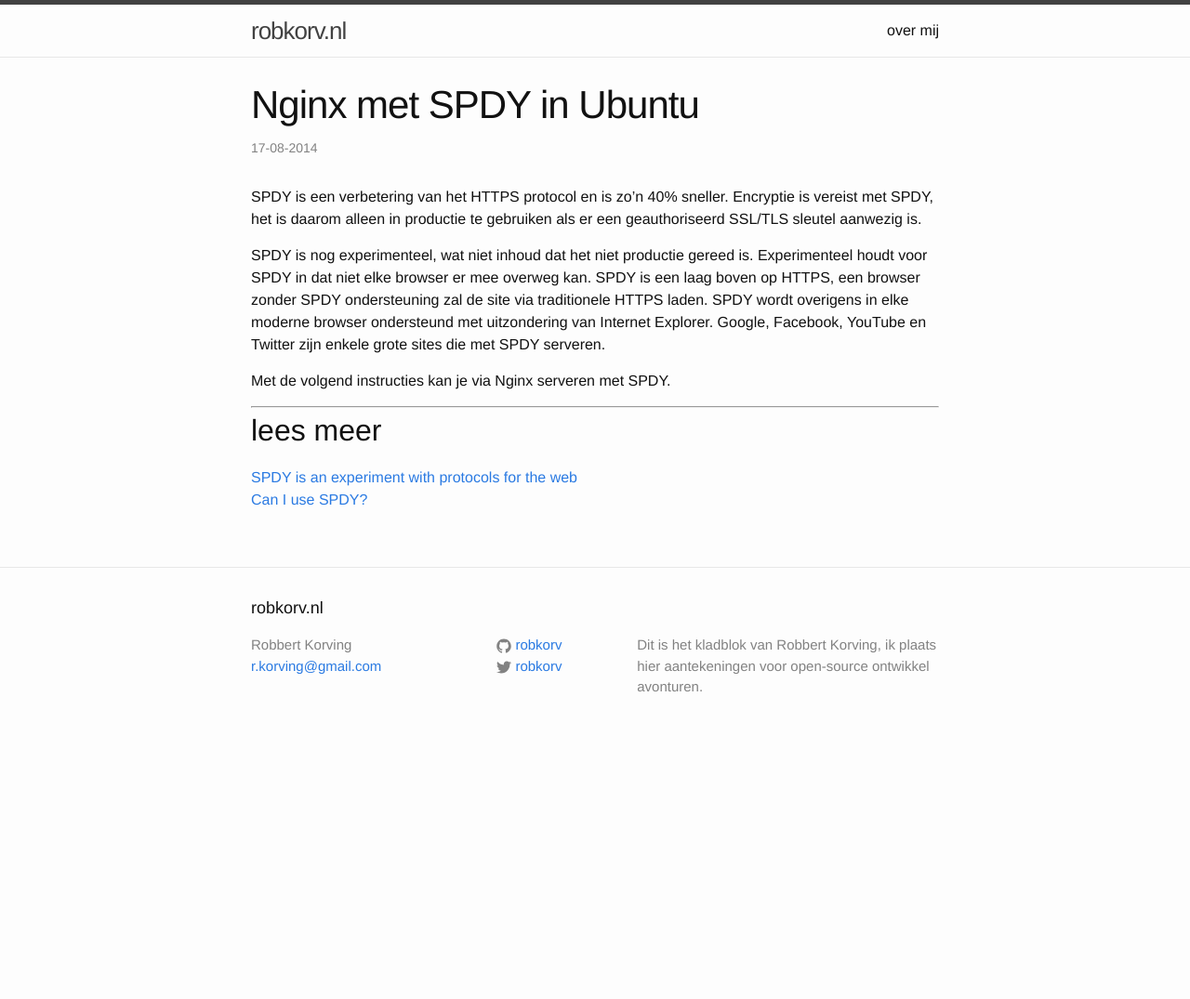
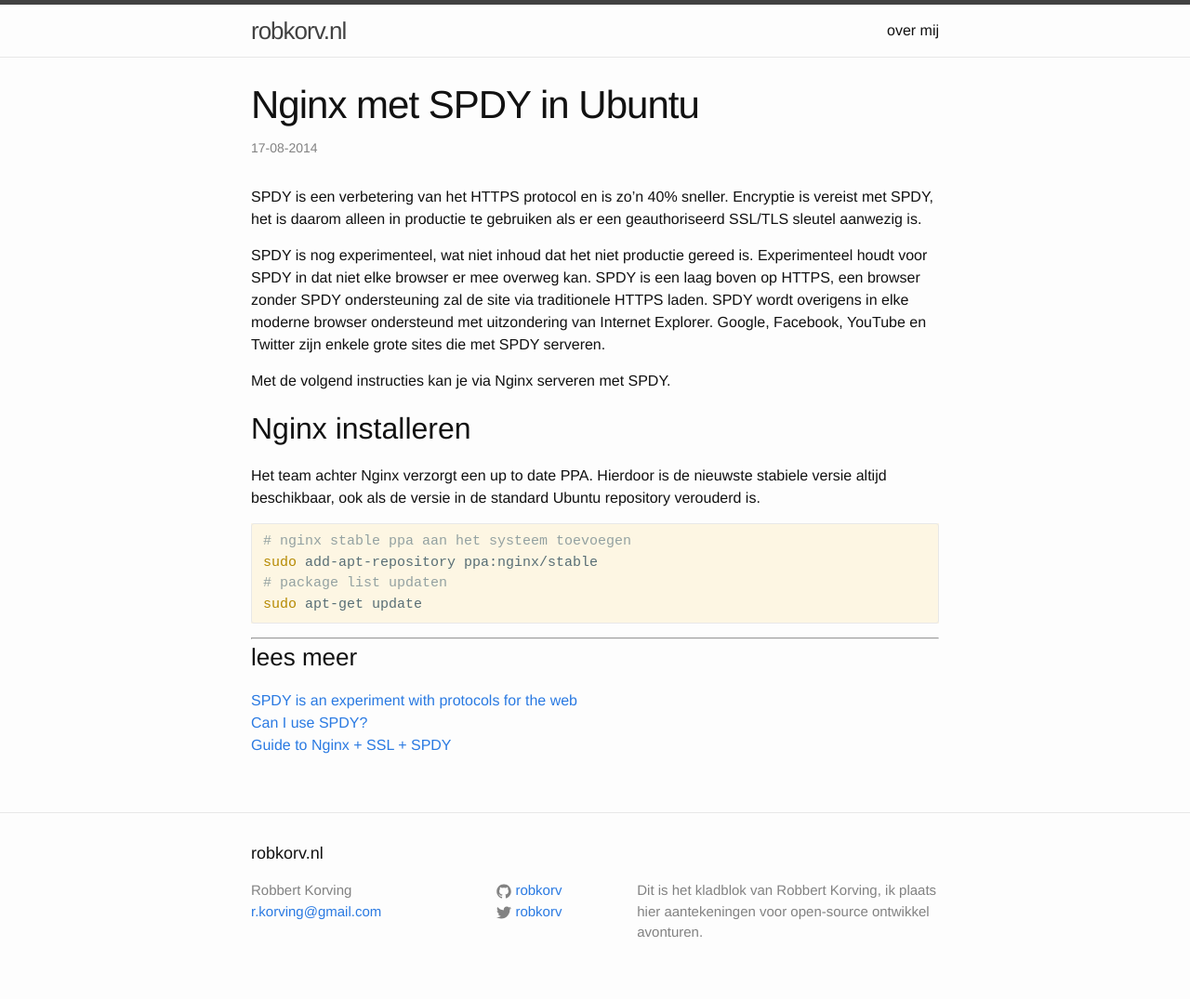
Before and after one commit to robkorv/robkorv.github.io, a Jekyll site: the page built from _posts/2014-08-17-nginx-met-spdy-in-ubuntu.md, in a window 1280 px wide. Shown: the whole page at 93% size. Built offline with Jekyll 4.4.1, drawn with Linux system fonts in a browser that asks for light colours; Markdown is read by kramdown in place of the engine named in the settings; before the commit the page ends 900 px from its top, so only the background shows below that.

Commit message:
post update

````diff
--- a/_posts/2014-08-17-nginx-met-spdy-in-ubuntu.md
+++ b/_posts/2014-08-17-nginx-met-spdy-in-ubuntu.md
@@ -2,7 +2,7 @@
 layout: post
 title:  "Nginx met SPDY in Ubuntu"
 date:   2014-08-17 20:46:23
-categories: ruby nginx
+categories: ubuntu nginx
 ---
 
 SPDY is een verbetering van het HTTPS protocol en is zo'n 40% sneller. Encryptie
@@ -18,9 +18,23 @@ enkele grote sites die met SPDY serveren.
 
 Met de volgend instructies kan je via Nginx serveren met SPDY.
 
+## Nginx installeren
+
+Het team achter Nginx verzorgt een up to date PPA. Hierdoor is de nieuwste
+stabiele versie altijd beschikbaar, ook als de versie in de standard Ubuntu
+repository verouderd is.
+
+```bash
+# nginx stable ppa aan het systeem toevoegen
+sudo add-apt-repository ppa:nginx/stable
+# package list updaten
+sudo apt-get update
+```
+
 ---
 
-## lees meer
+### lees meer
 
 [SPDY is an experiment with protocols for the web](http://www.chromium.org/spdy)
 [Can I use SPDY?](http://caniuse.com/#feat=spdy)
+[Guide to Nginx + SSL + SPDY](https://www.mare-system.de/guide-to-nginx-ssl-spdy-hsts/)
````
